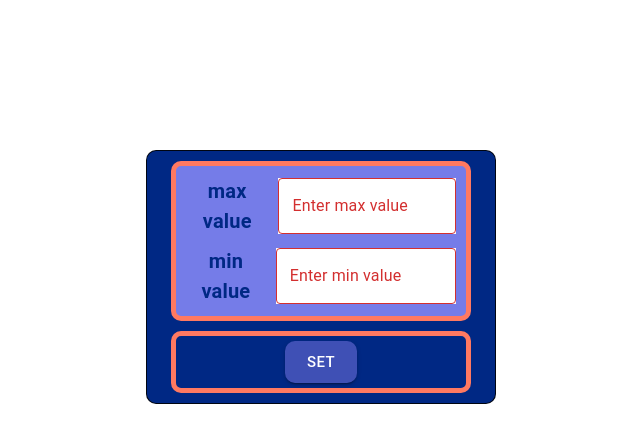
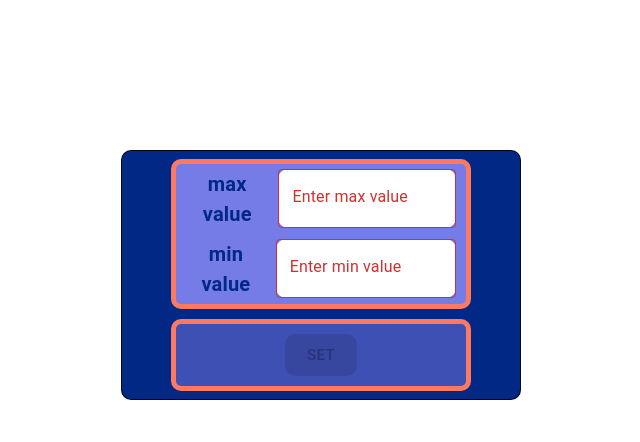
Before and after one commit to olesya-sh-dev/counter-2in1, a React (Create React App) app: page / in a window 1280 px wide. Shown: the top 442 px of the page, without its empty margins (319-959 px from the left). Built offline with nearby package versions, Linux system fonts and the light colour scheme.

Commit message:
refactoring: ValueSetting component and wrappers instead of Boxes

```diff
--- /dev/null
+++ b/src/components/ButtonsWrapper.tsx
@@ -0,0 +1,26 @@
+import { ButtonGroup } from "@mui/material"
+
+
+type ButtonWrapperPropsType = {
+    children: React.ReactNode
+}
+export const ButtonsWrapper = ({children}: ButtonWrapperPropsType) => {
+    return(
+        <ButtonGroup
+        color="secondary"
+        sx={{
+          display: "flex",
+          justifyContent: "center",
+          gap: "10px",
+          width: 300,
+          padding: "10px",
+          bgcolor: "primary.main",
+          border: "5px solid",
+          borderColor: "secondary.light",
+          borderRadius: "10px",
+        }}
+      >
+        {children}
+      </ButtonGroup>
+    )
+}
--- a/src/components/Counter.tsx
+++ b/src/components/Counter.tsx
@@ -1,8 +1,8 @@
 import React, { useState } from "react";
 import { ButtonComponent } from "./Button";
-import Box from "@mui/material/Box";
-import { ButtonGroup, autocompleteClasses } from "@mui/material";
-import { ThemeProvider } from "@emotion/react";
+import { Wrapper } from "./Wrapper";
+import { NumberWrapper } from "./NumberWrapper";
+import { ButtonsWrapper } from "./ButtonsWrapper";
 
 type CounterPropsType = {
   value: number;
@@ -32,36 +32,8 @@ export const Counter = ({
   // };
 
   return (
-    <Box
-      component="section"
-      sx={{
-        display: "flex",
-        flexDirection: "column",
-        justifyContent: "center",
-        alignItems: "center",
-        m: "150px auto",
-        border: "1px solid",
-        borderRadius: "10px",
-        width: 350,
-        height: "auto",
-        padding: "10px",
-        gap: "10px",
-        bgcolor: "primary.dark",
-      }}
-    >
-      <Box
-        sx={{
-          display: "flex",
-          justifyContent: "center",
-          border: "5px solid",
-          borderColor: "secondary.light",
-          borderRadius: "10px",
-          width: 300,
-          padding: "10px",
-          height: 150,
-          bgcolor: "primary.main",
-        }}
-      >
+    <Wrapper>
+      <NumberWrapper>
         <h3
           style={{
             color: value === maxValue ? "#ba000d" : "white",
@@ -72,30 +44,16 @@ export const Counter = ({
         >
           {value}
         </h3>
-      </Box>
-      <ButtonGroup
-        color="secondary"
-        sx={{
-          display: "flex",
-          justifyContent: "space-between",
-          gap: "10px",
-          width: 300,
-          padding: "10px",
-          bgcolor: "primary.main",
-          border: "5px solid",
-          borderColor: "secondary.light",
-          borderRadius: "10px",
-        }}
-      >
+      </NumberWrapper>
+      <ButtonsWrapper>
         <ButtonComponent
           title={"INC"}
           onClick={incrementNumberHandler}
           disabled={value === maxValue}
-
         />
         <ButtonComponent title={"RESET"} onClick={resetNumberHandler} />
         <ButtonComponent title={"SET"} onClick={onSettingsHandler} />
-      </ButtonGroup>
-    </Box>
+      </ButtonsWrapper>
+    </Wrapper>
   );
 };
--- /dev/null
+++ b/src/components/NumberWrapper.tsx
@@ -0,0 +1,27 @@
+import { Box } from "@mui/material"
+
+type NumberWrapperPropsType = {
+    children: React.ReactNode
+}
+export const NumberWrapper = ({children}: NumberWrapperPropsType) => {
+    return(
+        <Box
+        sx={{
+         display: "flex",
+         flexDirection: "column",
+         justifyContent: "center",
+         alignItems: "center",
+         gap: "10px",
+         width: 300,
+         height: 150,
+         padding: "10px",
+         border: "5px solid",
+         borderColor: "secondary.light",
+         borderRadius: "10px",
+         backgroundColor: "primary.light",
+       }}
+       >
+       {children}
+       </Box>
+    )
+}
--- a/src/components/Settings.tsx
+++ b/src/components/Settings.tsx
@@ -1,7 +1,10 @@
 import Box from "@mui/material/Box";
 import React, { ChangeEvent } from "react";
 import { ButtonComponent } from "./Button";
-import { TextField, Typography } from "@mui/material";
+import { ValueSetting } from "./ValueSetting";
+import { Wrapper } from "./Wrapper";
+import { NumberWrapper } from "./NumberWrapper";
+import { ButtonsWrapper } from "./ButtonsWrapper";
 
 type SettingsPropsType = {
   maxValue: number | null;
@@ -30,110 +33,39 @@ export const Settings = ({
     //localStorage.setItem("minValue", newMinValue.toString());
   };
 
+  const errorCondition =
+    maxValue! < 0 ||
+    minValue! >= maxValue! ||
+    minValue! < 0 ||
+    maxValue === null ||
+    minValue === null;
+
   return (
-    <Box
-      component="section"
-      sx={{
-        p: 2,
-        display: "flex",
-        flexDirection: "column",
-        justifyContent: "center",
-        alignItems: "center",
-        m: "150px auto",
-        border: "1px solid",
-        borderRadius: "10px",
-        width: 350,
-        height: "auto",
-        padding: "10px",
-        gap: "10px",
-        bgcolor: "primary.dark",
-      }}
-    >
-      <Box
-        sx={{
-          display: "flex",
-          flexDirection: "column",
-          justifyContent: "space-between",
-          alignItems: "center",
-          gap: "10px",
-          width: 300,
-          padding: "10px",
-          border: "5px solid",
-          borderColor: "secondary.light",
-          borderRadius: "10px",
-          backgroundColor: "primary.light",
-        }}
-      >
-        <Box
-          sx={{
-            display: "flex",
-            justifyContent: "space-between",
-            alignItems: "center",
-            gap: "10px",
-          }}
-        >
-          <Typography
-            component={"span"}
-            sx={{ color: "primary.dark", fontWeight: "bold", fontSize: "20px" }}
-          >
-            max value
-          </Typography>
-          <TextField
-            id="outlined-number"
-            label="Enter max value"
-            variant="outlined"
-            type="number"
-            value={maxValue ?? ""}
-            onChange={setMaxValueHandler}
-            error={maxValue! <= minValue! || maxValue! < 0 || maxValue === null}
-            sx={{ width: 200, backgroundColor: "white" }}
-          />
-        </Box>
+    <Wrapper>
+      <NumberWrapper>
+       <ValueSetting
+          title={"max value"}
+          value={maxValue}
+          setValueHandler={setMaxValueHandler}
+          errorCondition={errorCondition}
+        />
+        <ValueSetting
+          title={"min value"}
+          value={minValue}
+          setValueHandler={setMinValueHandler}
+          errorCondition={errorCondition}
+        />
+      </NumberWrapper>
 
-        <Box
-          sx={{
-            display: "flex",
-            justifyContent: "space-between",
-            alignItems: "center",
-            gap: "10px",
-          }}
-        >
-          <Typography
-            component={"span"}
-            sx={{ color: "primary.dark", fontWeight: "bold", fontSize: "20px" }}
-          >
-            min value
-          </Typography>
-          <TextField
-            id="outlined-number"
-            label="Enter min value"
-            variant="outlined"
-            type="number"
-            value={minValue ?? ""}
-            onChange={setMinValueHandler}
-            error={maxValue! <= minValue! || minValue! < 0 || minValue === null}
-            sx={{ width: 200, backgroundColor: "white" }}
-          />
-        </Box>
-      </Box>
-
-      <Box
-        sx={{
-          display: "flex",
-          justifyContent: "center",
-          padding: "5px",
-          width: 300,
-          border: "5px solid",
-          borderColor: "secondary.light",
-          borderRadius: "10px",
-        }}
+      <ButtonsWrapper
       >
         <ButtonComponent
           title={"SET"}
           onClick={() => giveValues(maxValue!, minValue!)}
+          disabled={errorCondition}
         />
-      </Box>
-    </Box>
+      </ButtonsWrapper>
+  </Wrapper>
   );
 };
 //
--- /dev/null
+++ b/src/components/ValueSetting.tsx
@@ -0,0 +1,55 @@
+import { Box, TextField, Typography } from "@mui/material";
+import React, { ChangeEvent } from "react";
+
+type ValueSettingPropsType = {
+  title: "max value" | "min value";
+  value: number | null;
+  errorCondition: boolean;
+  setValueHandler: (e: ChangeEvent<HTMLInputElement>) => void;
+};
+
+export const ValueSetting = ({
+  title,
+  value,
+  errorCondition,
+  setValueHandler,
+}: ValueSettingPropsType) => {
+  return (
+    <Box
+      sx={{
+        display: "flex",
+        justifyContent: "space-between",
+        alignItems: "center",
+        gap: "10px",
+      }}
+    >
+      <Typography
+        component={"span"}
+        sx={{ color: "primary.dark", fontWeight: "bold", fontSize: "20px" }}
+      >
+        {title}
+      </Typography>
+      <TextField
+        id="outlined-number"
+        label={"Enter " + title}
+        variant="outlined"
+        type="number"
+        value={value ?? ""}
+        onChange={setValueHandler}
+        error={errorCondition}
+        sx={{ width: 200, backgroundColor: "white", borderRadius: "10px"}}
+        InputProps={{
+            sx: {
+              "& input": {
+                fontSize: "18px",
+                color: errorCondition ? "secondary.dark" : "primary.dark",
+                fontWeight: "bold",
+                textAlign: "center",
+              },
+            },
+          }}
+
+      />
+    </Box>
+  );
+};
--- /dev/null
+++ b/src/components/Wrapper.tsx
@@ -0,0 +1,30 @@
+import Box from "@mui/material/Box";
+
+type WrapperPropsType = {
+    children: React.ReactNode
+}
+
+export const Wrapper = ({children}: WrapperPropsType) => {
+    return(
+        <Box
+        component="section"
+        sx={{
+          p: 2,
+          display: "flex",
+          flexDirection: "column",
+          justifyContent: "center",
+          alignItems: "center",
+          m: "150px auto",
+          border: "1px solid",
+          borderRadius: "10px",
+          width: 400,
+          height: 250,
+          padding: "10px",
+          gap: "10px",
+          bgcolor: "primary.dark",
+        }}
+      >
+        {children}
+      </Box>
+    )
+}
```
